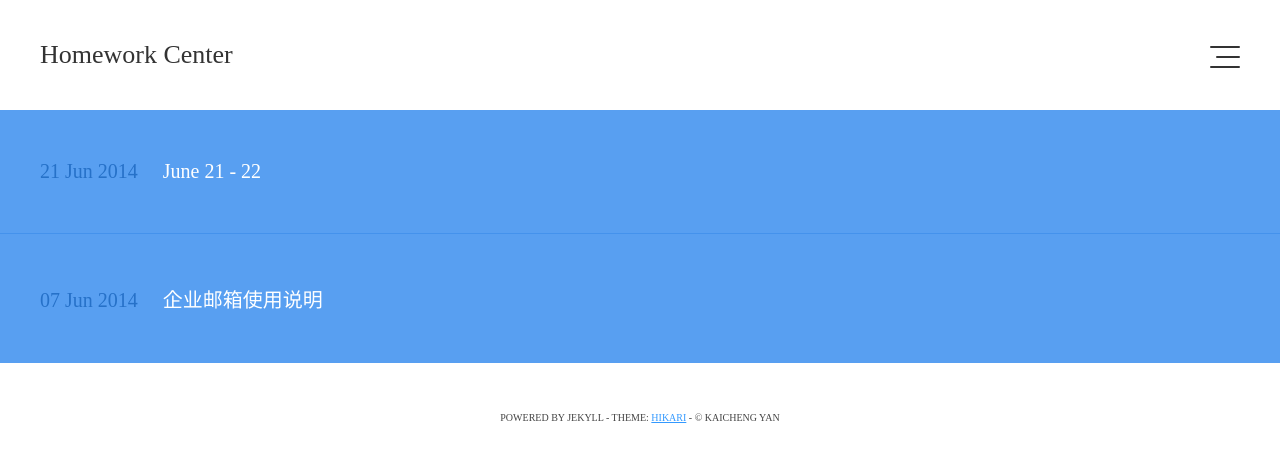
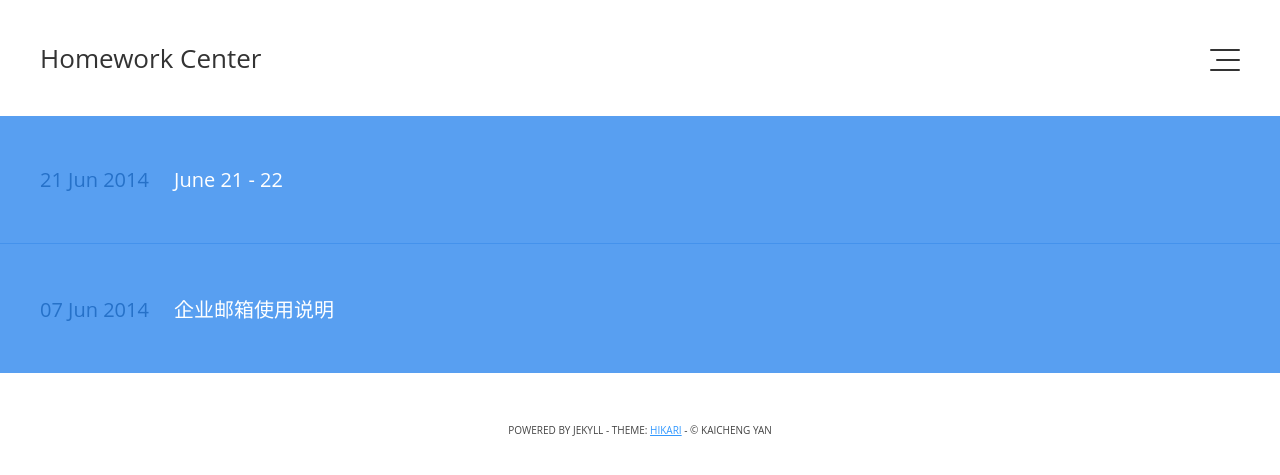
Before and after one commit to efz1602/efz1602.github.io, a Jekyll site: the page built from index.html, in a window 1280 px wide. Shown: the top 475 px of the page. Built offline with Jekyll 4.4.1, drawn with Linux system fonts in a browser that asks for light colours; some web fonts are replaced; Markdown is read by kramdown in place of the engine named in the settings.

Commit message:
font attempt

```diff
--- a/css/main.css
+++ b/css/main.css
@@ -18,7 +18,7 @@ License: MIT License http://opensource.org/licenses/MIT
 * {
   margin: 0;
   padding: 0;
-  font-family: '微软雅黑';
+  font-family: 'Open Sans', sans-serif, 'Microsoft Yahei', 'Microsoft Jhenghei';
 }
 
 /* General */
```
